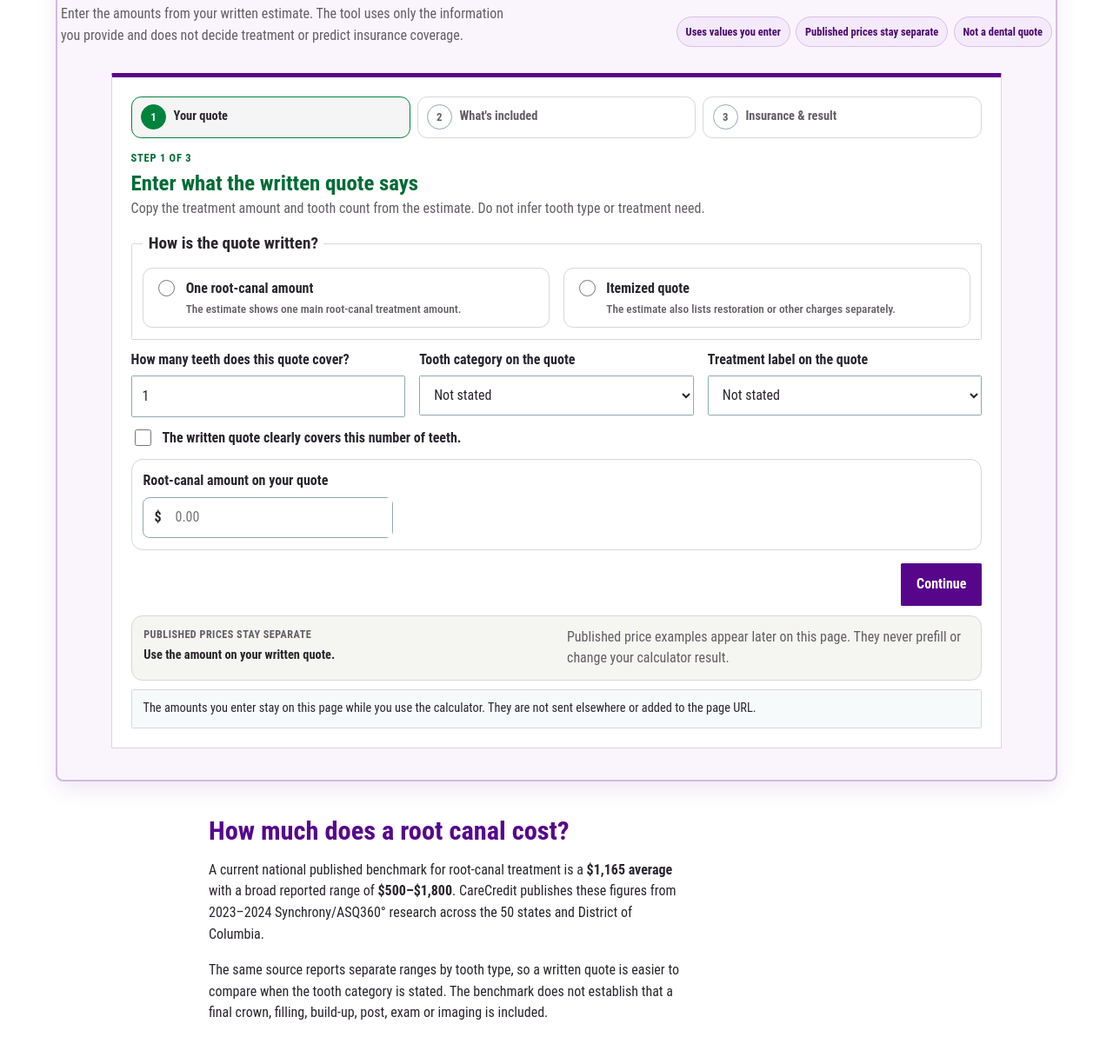
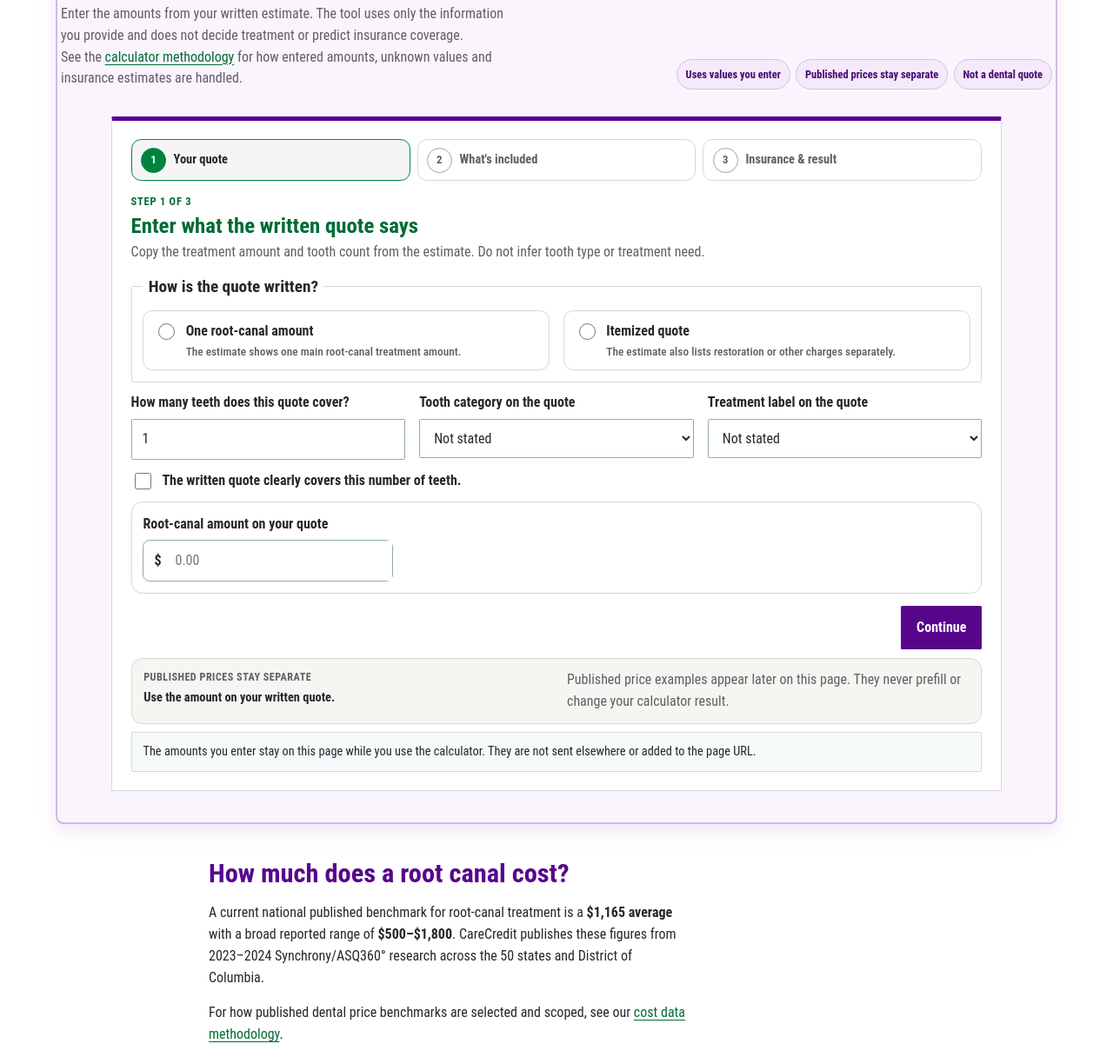
Before and after one commit to yes155/Dental-Calculator, a website: page src/root-canal-cost/index.html in a window 1280 px wide. Shown: the part 474-1690 px from the top of the page at 87% size. Drawn offline with Linux system fonts and the light colour scheme.

Commit message:
seo: strengthen query coverage and semantic bridges

```diff
--- a/src/root-canal-cost/index.html
+++ b/src/root-canal-cost/index.html
@@ -22,7 +22,7 @@
   <p class="byline">Written by <a href="/authors/farrukh-abdullah/">Farrukh Abdullah</a></p>
   <p class="updated">Last updated September 17, 2026</p>
 </header>
-<section id="quote-calculator" class="procedure-calculator-first" aria-labelledby="calculator-heading"><div class="procedure-calculator-first-head"><div><p class="eyebrow">Check your written quote</p><h2 id="calculator-heading">Root canal cost calculator</h2><p>Enter the amounts from your written estimate. The tool uses only the information you provide and does not decide treatment or predict insurance coverage.</p></div><ul class="calculator-principles" aria-label="Calculator safeguards"><li>Uses values you enter</li><li>Published prices stay separate</li><li>Not a dental quote</li></ul></div><section class="calculator-embed calculator-embed--guided restorative-guided" aria-labelledby="calculator-heading" data-calculator-id="CALC-005">
+<section id="quote-calculator" class="procedure-calculator-first" aria-labelledby="calculator-heading"><div class="procedure-calculator-first-head"><div><p class="eyebrow">Check your written quote</p><h2 id="calculator-heading">Root canal cost calculator</h2><p>Enter the amounts from your written estimate. The tool uses only the information you provide and does not decide treatment or predict insurance coverage.</p><p class="semantic-bridge">See the <a href="/calculator-methodology/">calculator methodology</a> for how entered amounts, unknown values and insurance estimates are handled.</p></div><ul class="calculator-principles" aria-label="Calculator safeguards"><li>Uses values you enter</li><li>Published prices stay separate</li><li>Not a dental quote</li></ul></div><section class="calculator-embed calculator-embed--guided restorative-guided" aria-labelledby="calculator-heading" data-calculator-id="CALC-005">
   <div class="calculator-card calculator-card--guided">
     <ol class="calc-progress" aria-label="Calculator progress">
       <li data-step-indicator="1" class="is-current" aria-current="step"><span>1</span><strong>Your quote</strong></li>
@@ -81,7 +81,7 @@
 
 <article class="article-body calculator-education">
   <h2>How much does a root canal cost?</h2>
-  <p>A current national published benchmark for root-canal treatment is a <strong>$1,165 average</strong> with a broad reported range of <strong>$500–$1,800</strong>. CareCredit publishes these figures from 2023–2024 Synchrony/ASQ360° research across the 50 states and District of Columbia.</p>
+  <p>A current national published benchmark for root-canal treatment is a <strong>$1,165 average</strong> with a broad reported range of <strong>$500–$1,800</strong>. CareCredit publishes these figures from 2023–2024 Synchrony/ASQ360° research across the 50 states and District of Columbia.</p><p class="semantic-bridge">For how published dental price benchmarks are selected and scoped, see our <a href="/cost-data-methodology/">cost data methodology</a>.</p><p><strong>Without insurance:</strong> use the published treatment benchmark on this page as reference context, then compare it with the fees on your written estimate. The published range is not a guaranteed cash price for every office.</p>
   <p>The same source reports separate ranges by tooth type, so a written quote is easier to compare when the tooth category is stated. The benchmark does not establish that a final crown, filling, build-up, post, exam or imaging is included.</p>
 
 
```
